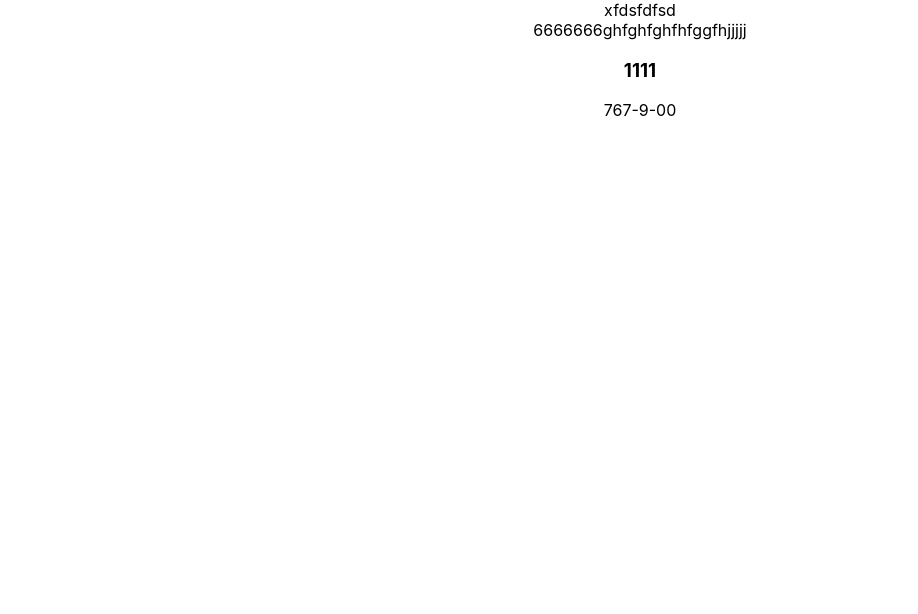
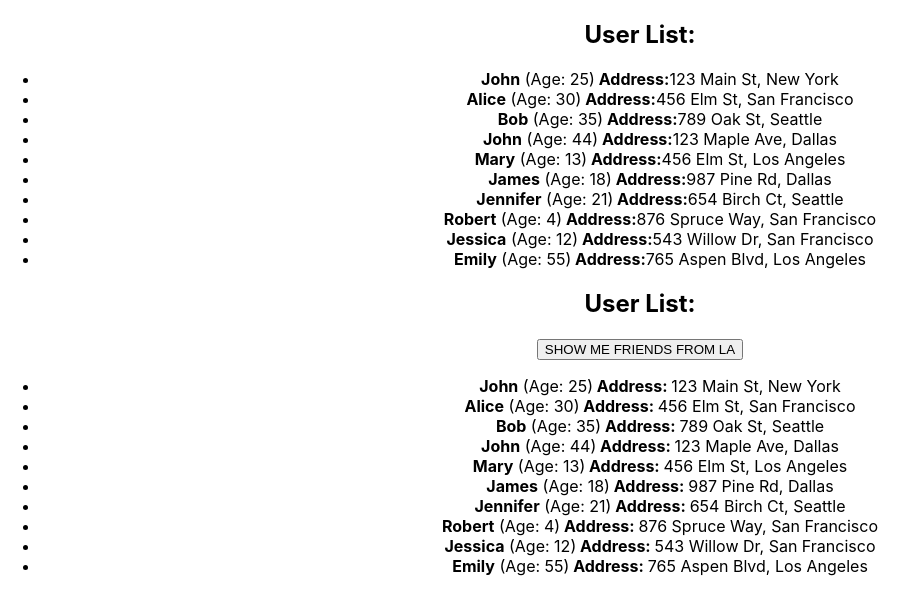
Before and after one commit to adil2321/HomeWork-Monday, a React (Create React App) app: page / in a window 1280 px wide. Shown: the top 614 px of the page, without its empty margins (0-918 px from the left). Built offline with nearby package versions, Linux system fonts and the light colour scheme.

Commit message:
completed homework 2

```diff
--- a/src/App.tsx
+++ b/src/App.tsx
@@ -7,9 +7,8 @@
 function App() {
   return (
     <div className="App">
-      <div>xfdsfdfsd</div>6666666ghfghfghfhfggfhjjjjj
       <HW1 />
-      {/*<HW2 />*/}
+      <HW2 />
       {/*<HW3 />*/}
       {/*<HW4 />*/}
     </div>
--- a/src/HW/1/HW1.tsx
+++ b/src/HW/1/HW1.tsx
@@ -23,19 +23,14 @@
 		{id: 6, name: 'James', age: 18, address: {street: '987 Pine Rd', city: 'Dallas'}},
 		{id: 7, name: 'Jennifer', age: 21, address: {street: '654 Birch Ct', city: 'Seattle'}},
 		{id: 8, name: 'Robert', age: 4, address: {street: '876 Spruce Way', city: 'San Francisco'}},
-		{
-			id: 9,
-			name: 'Jessica',
-			age: 12,
-			address: {street: '543 Willow Dr', city: 'San Francisco'},
-		},
+		{id: 9, name: 'Jessica', age: 12, address: {street: '543 Willow Dr', city: 'San Francisco'},},
 		{id: 10, name: 'Emily', age: 55, address: {street: '765 Aspen Blvd', city: 'Los Angeles'}},
 	];
 
 	return (
 		<div id={'hw01'}>
-			<h3>1111</h3> 767-9-00
-			{/*<UserList users={'НАЗВАНИЕ МАССИВА, КОТОРЫЙ МЫ ПЕРЕДАЕМ'} />*/}
+
+			<UserList users={users}  />
 		</div>
 	);
 };
--- a/src/HW/1/UserList.tsx
+++ b/src/HW/1/UserList.tsx
@@ -1,29 +1,32 @@
 type AddressType = {
-  street: any; // ПОДПРАВЛЯЕМ any
-  city: any; // ПОДПРАВЛЯЕМ any
+  street:string; // ПОДПРАВЛЯЕМ any
+  city: string; // ПОДПРАВЛЯЕМ any
 };
 
 type UserType = {
-  // ПРИДЕТСЯ САМОМУ)
+  id:number,
+  name:string,
+  age:number,
+  address:AddressType
 };
 
 type UserListPropsType = {
-  users: UserType; // ПО МОЕМУ ЧЕГО-ТО НЕ ХВАТАЕТ...
+  users: UserType []; // ПО МОЕМУ ЧЕГО-ТО НЕ ХВАТАЕТ...
 };
 
-export const UserList = (props: 'ВСТАВЛЯЕМ ТИПИЗАЦИЮ') => {
+export const UserList = (props: UserListPropsType) => {
   return (
     <div id={'hw01-users'}>
       <h2>User List:</h2>
 
-      {/*<ul>*/}
-      {/*  {props.users.map((user) => ( // ВСЕ ТОВАРЫ В СТРАНУ ПРИЕЗЖАЮТ В КОНТЕЙНЕРАХ, А В РЕАКТЕ...*/}
-      {/*    <li key={ЭЛЕМЕНТ МАССИВА.id} id={`hw01-user-${ЭЛЕМЕНТ МАССИВА.id}`}>*/}
-      {/*      <strong>{ЭЛЕМЕНТ МАССИВА.name}</strong> (Age: {ЭЛЕМЕНТ МАССИВА.age})<strong> Address:</strong>*/}
-      {/*      {ЭЛЕМЕНТ МАССИВА.address.street}, {ЭЛЕМЕНТ МАССИВА.address.city}*/}
-      {/*    </li>*/}
-      {/*  ))}*/}
-      {/*</ul>*/}
+      <ul>
+        {props.users.map((user) => ( // ВСЕ ТОВАРЫ В СТРАНУ ПРИЕЗЖАЮТ В КОНТЕЙНЕРАХ, А В РЕАКТЕ...
+          <li key={user.id} id={`hw01-user-${user.id}`}>
+            <strong>{user.name}</strong> (Age: {user.age})<strong> Address:</strong>
+            {user.address.street}, {user.address.city}
+          </li>
+        ))}
+      </ul>
     </div>
   );
 };
--- a/src/HW/2/CurrentUser.tsx
+++ b/src/HW/2/CurrentUser.tsx
@@ -1,7 +1,7 @@
-import { UserType } from './HW2';
+import {UsersObjectType, UserType} from './HW2';
 
 type CurrentUserPropsType = {
-  user: any // пропиши типизацию
+  user: UserType// пропиши типизацию
 };
 
 export const CurrentUser = (props: CurrentUserPropsType) => {
--- a/src/HW/2/HW2.tsx
+++ b/src/HW/2/HW2.tsx
@@ -10,11 +10,11 @@
   id: number;
   name: string;
   age: number;
-  address: any; // пропиши типизацию
+  address: AddressType; // пропиши типизацию
 };
 
 export type UsersObjectType = {
-  myFriends: any; // пропиши типизацию
+  myFriends: UserType[]; // пропиши типизацию
 };
 
 export const HW2 = () => {
@@ -47,7 +47,9 @@
   let [currentUsers, setCurrentUsers] = useState<UsersObjectType>(users);
 
   const filterUsers = () => {
-    const filteredUsers = 'НУЖНО ПРОФИЛЬТРОВАТЬ ДРУЗЕЙ. ОСТАВЛЯЕМ ТОЛЬКО ТЕХ, КОТОРЫЕ ЖИВУТ В ГОРОДЕ LOS ANGELES';
+    const filteredUsers = users.myFriends.filter(f=>f.address.city==='Los Angeles')
+    'НУЖНО ПРОФИЛЬТРОВАТЬ ДРУЗЕЙ. ОСТАВЛЯЕМ ТОЛЬКО ТЕХ, КОТОРЫЕ ЖИВУТ В ГОРОДЕ LOS ANGELES';
+
     setCurrentUsers({ myFriends: filteredUsers });
   };
 
--- a/src/HW/2/UserList2.tsx
+++ b/src/HW/2/UserList2.tsx
@@ -2,8 +2,8 @@
 import {UsersObjectType} from './HW2';
 
 type UserList2PropsType = {
-	users: any // пропиши типизацию
-	filterUsers: any // пропиши типизацию
+	users: UsersObjectType // пропиши типизацию
+	filterUsers: ()=>void // пропиши типизацию
 };
 
 export const UserList2 = (props: UserList2PropsType) => {
@@ -11,13 +11,14 @@
 		<div id={'hw02-users'}>
 			<h2>User List:</h2>
 
-			{/*<button id={'hw02-filter-button'} onClick={() => props.filterUsers}>SHOW ME FRIENDS FROM LA</button>*/}
+			<button id={'hw02-filter-button'} onClick={() => props.filterUsers}>SHOW ME FRIENDS FROM LA</button>
 
-			{/*<ul>*/}
-			{/*  {props.users.myFriends.map((user) => (*/}
-			{/*    <ВЫЗЫВАЕМ КОМПОНЕНТУ CurrentUser />*/}
-			{/*  ))}*/}
-			{/*</ul>*/}
+			<ul>
+			  {props.users.myFriends.map((user) => (
+			    < CurrentUser user={user} />
+
+			  ))}
+			</ul>
 		</div>
 	);
 };
```
